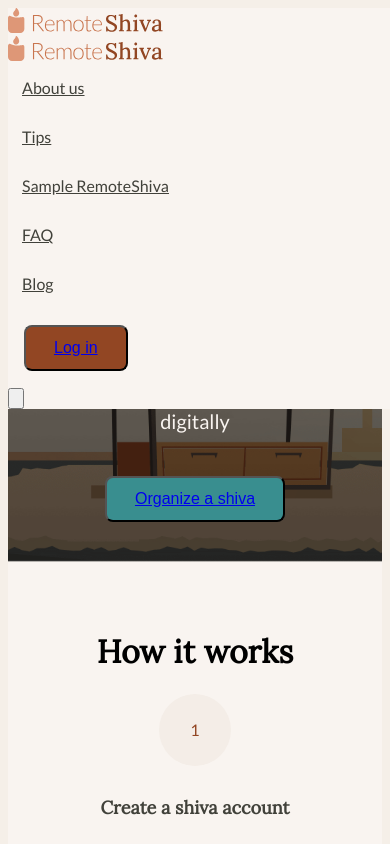
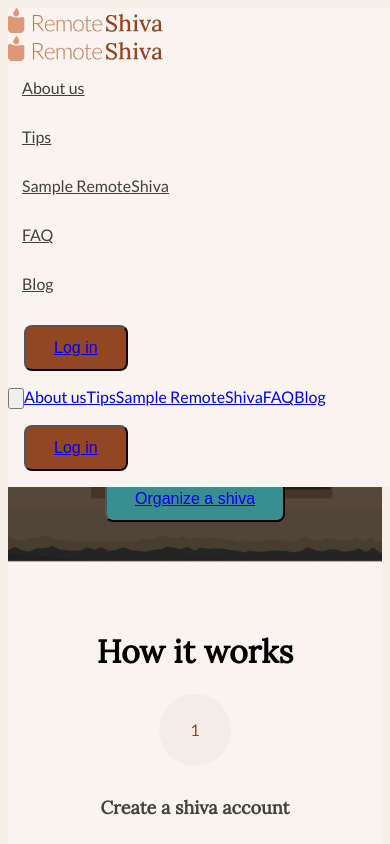
Before and after one commit to remoteshiva/dot-org, a React app: page / in a window 390 px wide. Both pictures are taken after a click on the button 16 px from the left and 398 px from the top of the page. Shown: the top 844 px of the page. Built offline with nearby package versions, Linux system fonts and the light colour scheme.

Commit message:
Upgrade, add mobile menu

```diff
--- a/package.json
+++ b/package.json
@@ -44,14 +44,14 @@
     "mailgun-js": "^0.22.0",
     "node-sass": "^4.14.0",
     "postcss-loader": "^3.0.0",
-    "react": "^16.13.1",
+    "react": "^17.0.1",
     "react-dom": "^16.13.1",
     "react-hook-form": "^5.6.0",
     "react-i18next": "^11.5.0",
     "react-is": "^16.13.1",
     "react-portal": "^4.2.1",
     "react-refresh": "^0.8.1",
-    "react-router-dom": "^5.1.2",
+    "react-router-dom": "^5.2.0",
     "sass-loader": "^8.0.2",
     "styled-components": "^5.1.0",
     "tailwindcss": "^1.3.5",
--- a/src/components/molecules/Navigation.tsx
+++ b/src/components/molecules/Navigation.tsx
@@ -1,12 +1,13 @@
-import React, { Suspense } from 'react';
+/* eslint-disable prettier/prettier */
+import React, { Suspense, useState } from 'react';
 import styled, { ThemeProvider } from 'styled-components';
 import {
   BrowserRouter as Router,
-  Link,
   NavLink,
   NavLinkProps,
   Route,
   Switch,
+  useHistory,
 } from 'react-router-dom';
 import About from './About';
 import Example from './Example';
@@ -81,6 +82,7 @@ function NarrowContainer({ children }: ContainerProps) {
 }
 
 export default function Navigation({ theme }: NavigationProps) {
+  const history = useHistory();
   const navLinks = [
     // {
     //   to: '/how-it-works',
@@ -103,6 +105,7 @@ export default function Navigation({ theme }: NavigationProps) {
       content: 'Sample RemoteShiva',
     },
   ];
+  const [menuOpen, setMenuOpen] = useState(false);
 
   const StyledNav = styled.div`
     position: fixed;
@@ -169,9 +172,11 @@ export default function Navigation({ theme }: NavigationProps) {
                 </Button>
               </div>
               <div className="-mr-2 flex items-center sm:hidden">
+                {!menuOpen && (
                   <button
                     type="button"
                     className="inline-flex items-center justify-center p-2 rounded-md text-gray-400 hover:text-gray-500 hover:bg-gray-100 focus:outline-none focus:bg-gray-100 focus:text-gray-500 transition duration-150 ease-in-out"
+                    onClick={() => setMenuOpen(!menuOpen)}
                   >
                     <svg
                       className="block h-6 w-6"
@@ -200,6 +205,64 @@ export default function Navigation({ theme }: NavigationProps) {
                       />
                     </svg>
                   </button>
+                )}
+                {menuOpen && (
+                  <div className="pt-4 sm bg-white">
+                    <div className="pt-8 pb-3 border-t border-gray-200">
+                      <div className="mt-64">
+                        <button
+                          type="button"
+                          onClick={() => setMenuOpen(false)}
+                          className="items-end"
+                        >
+                          <svg
+                            className="h-6 w-6"
+                            xmlns="http://www.w3.org/2000/svg"
+                            fill="none"
+                            viewBox="0 0 24 24"
+                            stroke="currentColor"
+                          >
+                            <path
+                              strokeLinecap="round"
+                              strokeLinejoin="round"
+                              strokeWidth="2"
+                              d="M6 18L18 6M6 6l12 12"
+                            />
+                          </svg>
+                        </button>
+                        {navLinks.map(({ to, content }) => (
+                          <a
+                            key={to}
+                            href={to}
+                            className="block px-4 py-2 text-base font-medium text-gray-500 hover:text-gray-800 hover:bg-gray-100"
+                          >
+                            {content}
+                          </a>
+                        ))}
+                        <a
+                          href="https://blog.remoteshiva.org/index.php/faq/"
+                          className="block px-4 py-2 text-base font-medium text-gray-500 hover:text-gray-800 hover:bg-gray-100"
+                        >
+                          FAQ
+                        </a>
+                        <a
+                          href="https://blog.remoteshiva.org/"
+                          className="block px-4 py-2 text-base font-medium text-gray-500 hover:text-gray-800 hover:bg-gray-100"
+                        >
+                          Blog
+                        </a>
+                        <Button
+                          onClick={() => null}
+                          size="big"
+                          themeType="primary"
+                          theme={theme}
+                        >
+                          <a href="https://app.remoteshiva.org/">Log in</a>
+                        </Button>
+                      </div>
+                    </div>
+                  </div>
+                )}
               </div>
             </div>
           </div>
```
Also changed, not shown: 1 other file (tests, documents, lock files or other folders). Lines whose indentation alone changed are shown as unchanged.
